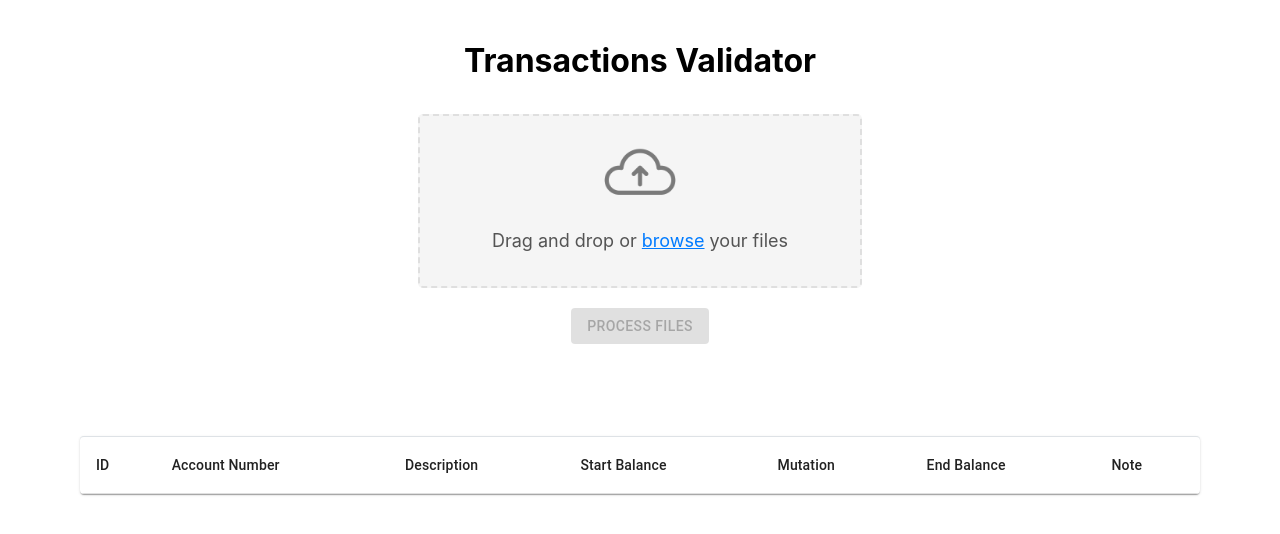
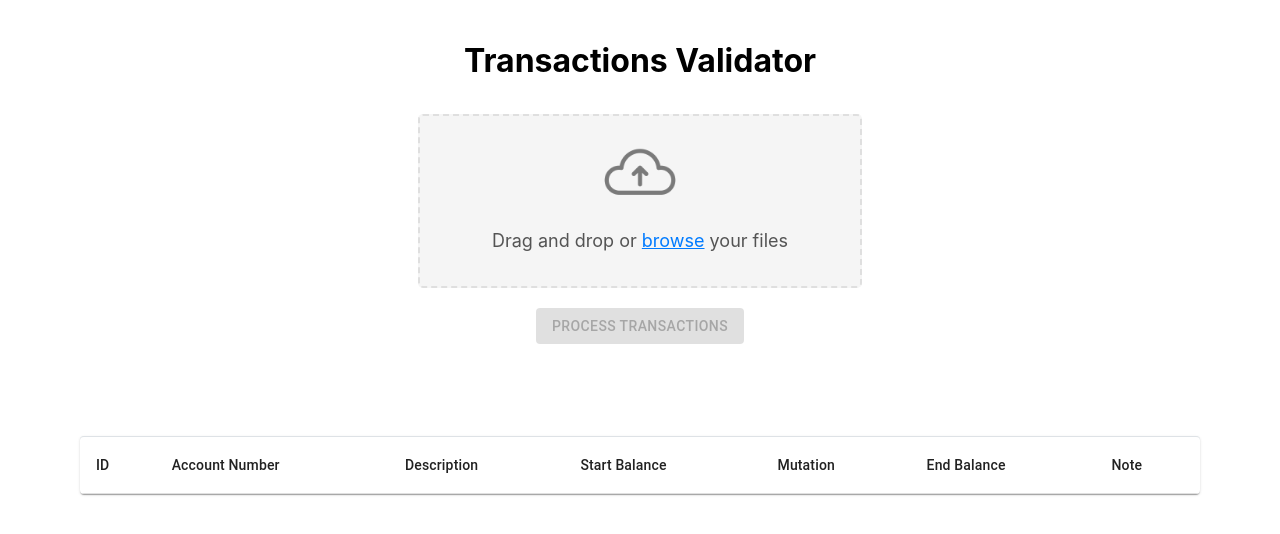
Before and after one commit to pedroknup/records-assignment-client, a React (Create React App) app: page / in a window 1280 px wide. Shown: the top 534 px of the page. Built offline with nearby package versions, Linux system fonts and the light colour scheme.

Commit message:
feat: button has the text Process Transactions instead of Process Files

```diff
--- a/src/App.tsx
+++ b/src/App.tsx
@@ -47,7 +47,7 @@ function App() {
             {isLoading && (
               <CircularProgress className="spinning-loader" size={24} />
             )}
-            Process Files
+            Process Transactions
           </Button>
         </div>
       </div>
```
